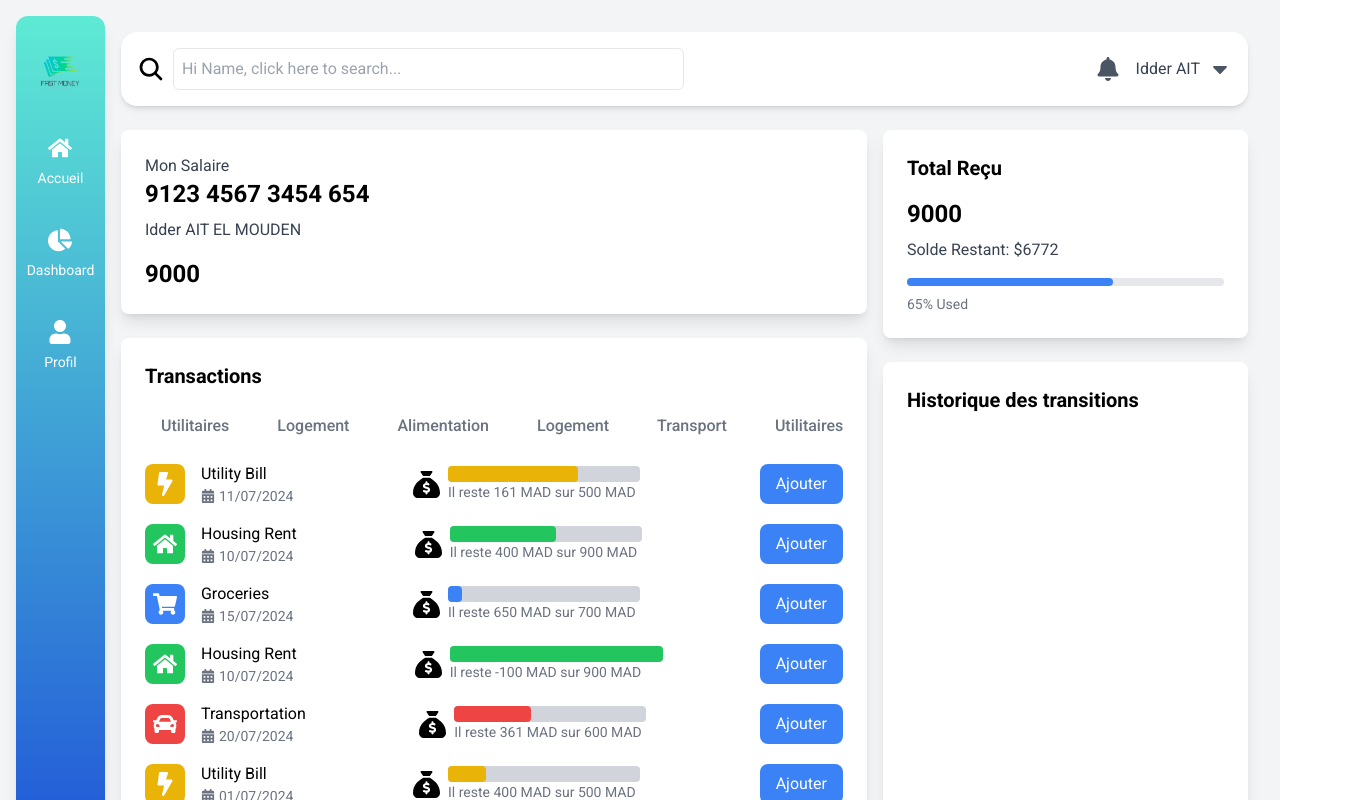
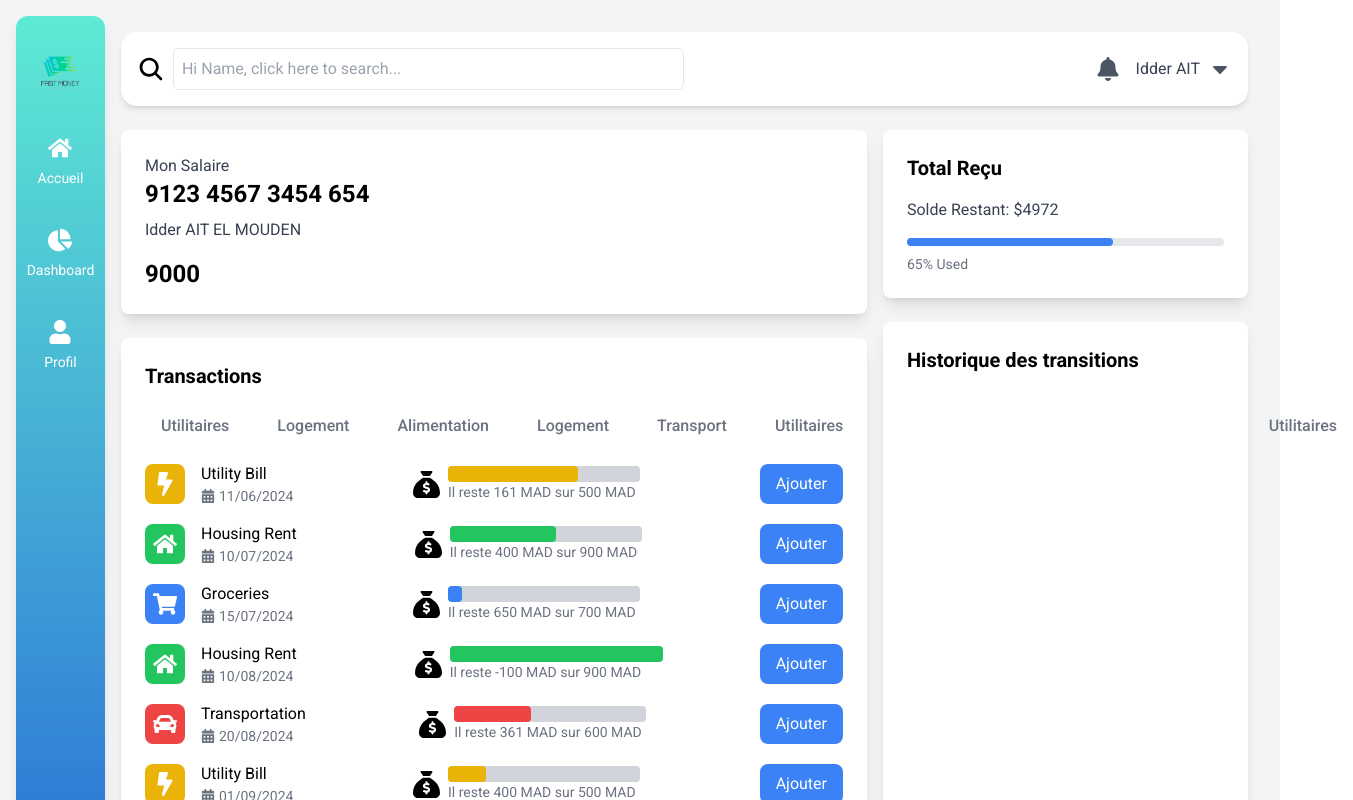
Before and after one commit to IDDER29/Full-Stack-Application-MyFinance, a React (Vite) app in the folder client/: page /home in a window 1280 px wide. Shown: the top 800 px of the page, 1353 px wide, since content can reach past the window. Built offline with nearby package versions, Linux system fonts and the light colour scheme.

Commit message:
update homeContext

```diff
--- a/client/src/components/Layout/TotalRecu.jsx
+++ b/client/src/components/Layout/TotalRecu.jsx
@@ -7,7 +7,7 @@
   const montant = transactions.map((transaction) => transaction.consumption);
   console.log(montant);
   const totalConsumation = montant.reduce((a, b) => a + b, 0);
-  const soldeRestant = profile.totalIncome - totalConsumation;
+  const soldeRestant = profile.currentTotalIncome - totalConsumation;
 
   return (
     <div className="bg-white p-6 rounded-lg shadow-lg mb-6">
--- a/client/src/components/Layout/card.jsx
+++ b/client/src/components/Layout/card.jsx
@@ -1,4 +1,6 @@
 import React, { useContext } from "react";
+//import { useHomeContext } from "../../contexts/HomeContext";
+import { useDashboardContext } from "../../contexts/DashboardContext";
 import { useHomeContext } from "../../contexts/HomeContext";
 
 const Card = () => {
@@ -11,7 +13,9 @@
       <div className="text-gray-700 mt-2">
         {profile.firstName + " " + profile.lastName}
       </div>
-      <div className="text-2xl font-bold mt-4">{profile.totalIncome}</div>
+      <div className="text-2xl font-bold mt-4">
+        {profile.currentTotalIncome}
+      </div>
     </div>
   );
 };
--- a/client/src/contexts/HomeContext.jsx
+++ b/client/src/contexts/HomeContext.jsx
@@ -1,5 +1,9 @@
-import { createContext, useContext, useState } from "react";
+import { createContext, useContext, useState, useMemo } from "react";
 import { FaBell, FaShoppingCart, FaBolt, FaHome, FaCar } from "react-icons/fa";
+import {
+  fetchProfileData,
+  fetchTransactionsData,
+} from "../services/dataService";
 
 // Create the HomeContext
 export const HomeContext = createContext();
@@ -31,75 +35,10 @@
   Autres: "bg-gray-500",
 };
 
-// Sample profile data
-const INITIAL_PROFILE = {
-  firstName: "Idder",
-  lastName: "AIT EL MOUDEN",
-  totalIncome: "9000",
-  goalAmount: "10000",
-};
+export function HomeProvider({ children }) {
+  const profile = useMemo(fetchProfileData, []);
+  const [transactions, setTransactions] = useState(fetchTransactionsData());
 
-// Initial transactions data
-const INITIAL_TRANSACTIONS = [
-  {
-    category: "Utilitaires",
-    consumption: 339,
-    budget: 500,
-    dateOfCreation: "01/07/2024",
-    lastUpdate: "11/07/2024",
-    title: "Utility Bill",
-    image: null,
-  },
-  {
-    category: "Logement",
-    consumption: 500,
-    budget: 900,
-    dateOfCreation: "01/07/2024",
-    lastUpdate: "10/07/2024",
-    title: "Housing Rent",
-    image: null,
-  },
-  {
-    category: "Alimentation",
-    consumption: 50,
-    budget: 700,
-    dateOfCreation: "01/07/2024",
-    lastUpdate: "15/07/2024",
-    title: "Groceries",
-    image: null,
-  },
-  {
-    category: "Logement",
-    consumption: 1000,
-    budget: 900,
-    dateOfCreation: "01/07/2024",
-    lastUpdate: "10/07/2024",
-    title: "Housing Rent",
-    image: null,
-  },
-  {
-    category: "Transport",
-    consumption: 239,
-    budget: 600,
-    dateOfCreation: "01/07/2024",
-    lastUpdate: "20/07/2024",
-    title: "Transportation",
-    image: null,
-  },
-  {
-    category: "Utilitaires",
-    consumption: 100,
-    budget: 500,
-    dateOfCreation: "01/07/2024",
-    lastUpdate: "01/07/2024",
-    title: "Utility Bill",
-    image: null,
-  },
-];
-
-export function HomeProvider({ children }) {
-  const [profile] = useState(INITIAL_PROFILE);
-  const [transactions, setTransactions] = useState(INITIAL_TRANSACTIONS);
   const [historicTransactions, setHistoricTransactions] = useState([]);
   const [currentTransaction, setCurrentTransaction] = useState(null);
 
```
